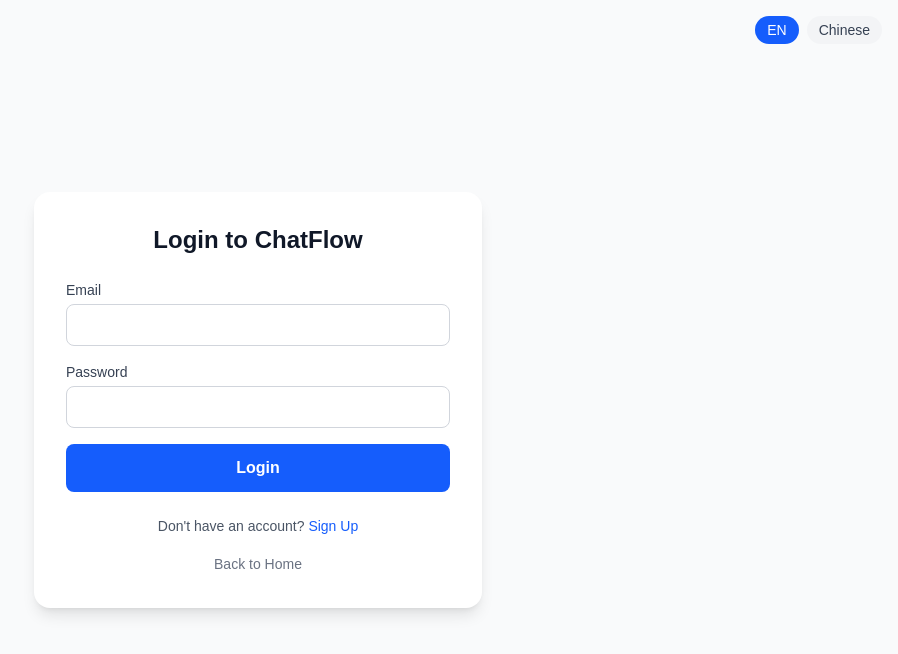
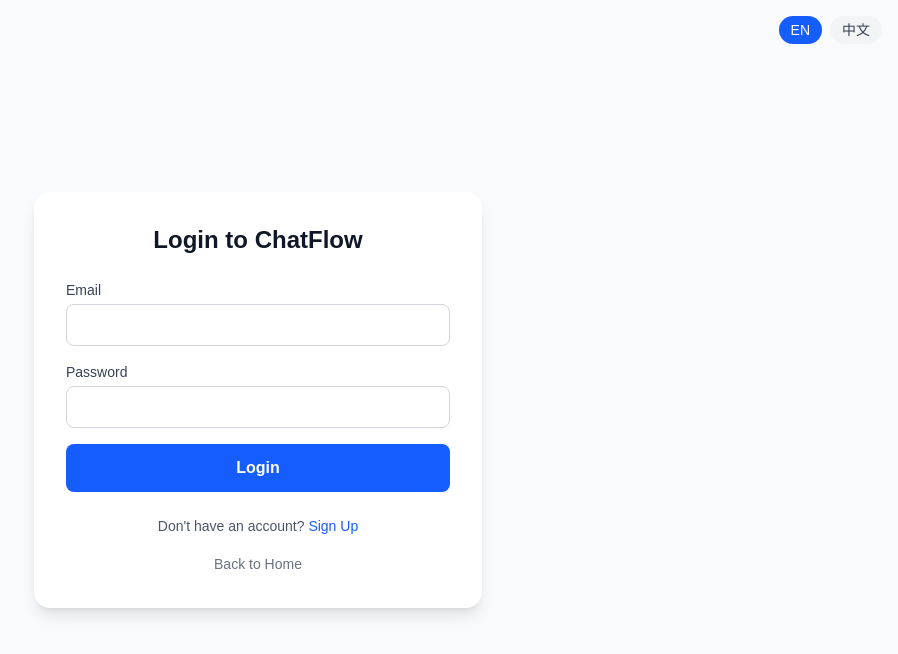
Before and after one commit to dabuliu515-spec/chatflow-landing, a Next.js app: page /login in a window 1280 px wide. Shown: the top 654 px of the page, without its empty margins (382-1280 px from the left). Built offline with nearby package versions, Linux system fonts and the light colour scheme; no server answers.

Commit message:
feat: homepage Chinese/English language switching

```diff
--- a/app/components/LanguageContext.tsx
+++ b/app/components/LanguageContext.tsx
@@ -16,13 +16,19 @@
 
 export function LanguageProvider({ children }: { children: React.ReactNode }) {
   const [lang, setLang] = useState<Language>("en")
+  const [mounted, setMounted] = useState(false)
 
   useEffect(() => {
+    setMounted(true)
     const saved = localStorage.getItem("lang") as Language
     if (saved === "zh" || saved === "en") {
       setLang(saved)
     }
   }, [])
+
+  if (!mounted) {
+    return <>{children}</>
+  }
 
   return (
     <LanguageContext.Provider value={{ lang, setLang }}>
--- a/app/components/LanguageSwitcher.tsx
+++ b/app/components/LanguageSwitcher.tsx
@@ -13,13 +13,16 @@
   const switchLang = (newLang: "en" | "zh") => {
     setLang(newLang)
     localStorage.setItem("lang", newLang)
+    window.location.reload()
   }
 
   if (!mounted) {
-    return <div className="fixed top-4 right-4 z-50 flex gap-2">
-      <div className="px-3 py-1 rounded-full text-sm font-medium bg-gray-100 text-gray-700">EN</div>
-      <div className="px-3 py-1 rounded-full text-sm font-medium bg-gray-100 text-gray-700">Chinese</div>
-    </div>
+    return (
+      <div className="fixed top-4 right-4 z-50 flex gap-2">
+        <div className="px-3 py-1 rounded-full text-sm font-medium bg-gray-100 text-gray-700">EN</div>
+        <div className="px-3 py-1 rounded-full text-sm font-medium bg-gray-100 text-gray-700">中文</div>
+      </div>
+    )
   }
 
   return (
@@ -34,7 +37,7 @@
         onClick={() => switchLang("zh")}
         className={lang === "zh" ? "bg-blue-600 text-white px-3 py-1 rounded-full text-sm font-medium" : "bg-gray-100 text-gray-700 px-3 py-1 rounded-full text-sm font-medium hover:bg-gray-200"}
       >
-        Chinese
+        中文
       </button>
     </div>
   )
```
